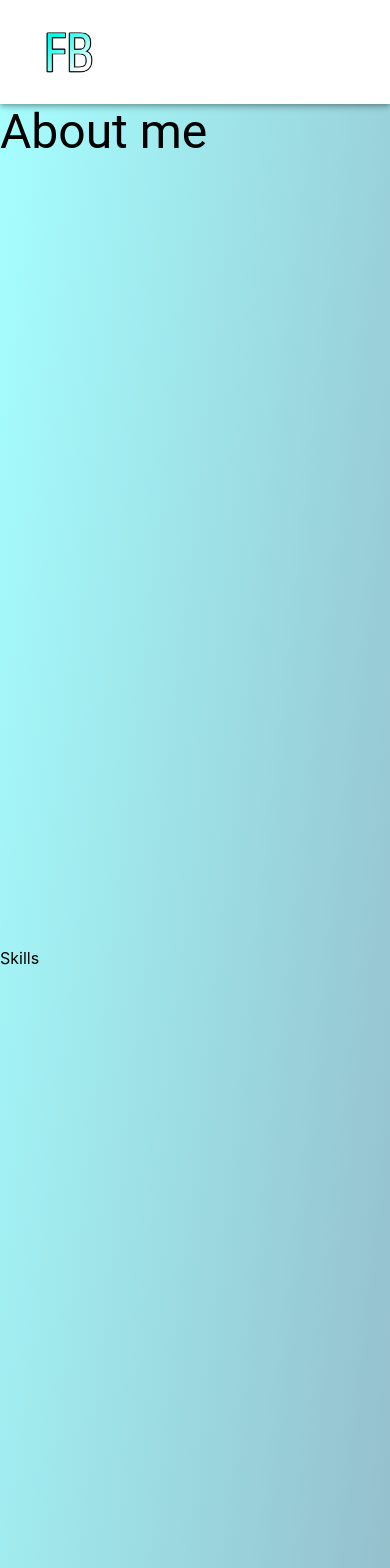
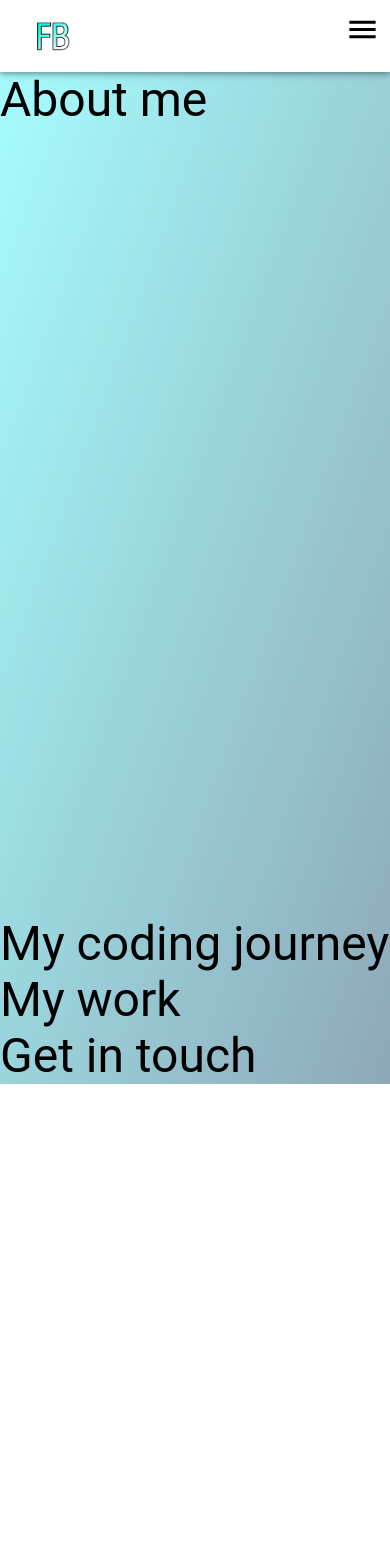
Before and after one commit to facundobacci/Portfolio, a React (Create React App) app: page / in a window 390 px wide. Shown: the top 1568 px of the page. After the commit the page ends 1084 px from the top, so only its background shows below. Built offline with nearby package versions, Linux system fonts and the light colour scheme.

Commit message:
Avances navBar

```diff
--- a/src/App.js
+++ b/src/App.js
@@ -13,7 +13,7 @@ function App() {
       <Navbar/>
       <About title = "About me" id = "about"/>
       <Skills title = "My coding journey" id= "skills"/>
-      <MyWork title = "My work" id= "myWork"/>
+      <MyWork title = "My work" id= "mywork"/>
       <Contact title = "Get in touch" id= "contact"/>
     </div>
   );
--- a/src/Components/About.js
+++ b/src/Components/About.js
@@ -22,7 +22,8 @@ const useStyles = makeStyles((theme) => ({
 
     },
     sectionContent: {
-
+        maxWidth: "80vh",
+        margin: "0 auto",
     }
 
 
--- a/src/Components/Contact.js
+++ b/src/Components/Contact.js
@@ -1,12 +1,13 @@
-import { makeStyles } from '@material-ui/core';
-import React from 'react'
+import { makeStyles, Typography } from '@material-ui/core';
 
 const Contact = ({id,title}) => {
     const classes = useStyles();
     return (
-        <div className= {classes.section}>
-           Contact
-        </div>
+        <div className = {classes.sectionContent} id = {id}>
+               <Typography variant = "h3">
+                   {title}
+               </Typography>
+           </div>
     )
 }
 
--- a/src/Components/MyWork.js
+++ b/src/Components/MyWork.js
@@ -1,12 +1,14 @@
-import { makeStyles } from '@material-ui/core';
-import React from 'react'
+import { makeStyles, Typography } from '@material-ui/core';
+
 
 const MyWork = ({id,title}) => {
     const classes = useStyles();
     return (
-        <div className= {classes.section}>
-           My work
-        </div>
+        <div className = {classes.sectionContent} id = {id}>
+               <Typography variant = "h3">
+                   {title}
+               </Typography>
+           </div>
     )
 }
 const useStyles = makeStyles((theme) => ({
--- a/src/Components/Navbar.js
+++ b/src/Components/Navbar.js
@@ -1,10 +1,13 @@
-import { AppBar, List, makeStyles, Toolbar } from '@material-ui/core'
+import { AppBar, List, makeStyles, Toolbar, IconButton, Drawer } from '@material-ui/core'
 import logo from "../Images/logo.jfif"
 import { Link, animateScroll as scroll } from "react-scroll"
 import { InfoTwoToneIcon } from '@material-ui/icons/InfoTwoTone'
 import { EmojiObjectsTwoToneIcon } from '@material-ui/icons/EmojiObjectsTwoTone'
 import { BuildTwoToneIcon } from '@material-ui/icons/BuildTwoTone'
 import { ContactMailTwoToneIcon } from '@material-ui/icons/ContactMailTwoTone'
+import MenuIcon from '@material-ui/icons/Menu'
+import { useState } from 'react'
+import CancelIcon from "@material-ui/icons/Cancel"
 
 const links = [
 
@@ -35,24 +38,44 @@ const links = [
 
 const Navbar = () => {
     const classes = useStyles();
+    const [open, setOpen] = useState(false)
     return (
-        <AppBar position = "sticky" className = {classes.root}>
+        <>
+        <AppBar position = "sticky" className = {classes.root2}>
            <Toolbar className = {classes.toolbar}>
                 <img src= {logo} className = {classes.logo} alt = "Logo"/>
                 <List className = {classes.menu}>
                     {
                         links.map(({id,text},index)=>(
-                            <Link key={index} to = {id} spy = {true} smoot = {true} duration= {500} offset={-70}> {text} </Link>
+                            <Link key={index}
+                                to = {id}
+                                spy = {true}
+                                activeClass="active"
+                                smooth = {true}
+                                duration= {500}
+                                offset={-70}>
+                                {text}
+                            </Link>
                         ))
                     }
                 </List>
+                <IconButton edge= "end" className = {classes.menuButton}>
+                    <MenuIcon fontSize= "large"/>
+                </IconButton>
+
            </Toolbar>
         </AppBar>
+        <Drawer anchor= "right" open = {open} onClose={()=>setOpen(false)}>
+            <IconButton className={classes.menuButton} onClick={()=>setOpen(false)}>
+                <CancelIcon/>
+            </IconButton>
+        </Drawer>
+        </>
     )
 }
 
 const useStyles = makeStyles((theme) => ({
-    root:{
+    root2:{
         backgroundColor: "#ffffff",
         top: 0,
         left: 0,
@@ -66,7 +89,7 @@ const useStyles = makeStyles((theme) => ({
     },
 
     logo:{
-      height: "6.5rem",
+      height: "4.5rem",
       objectFit : "contain",
       "&:hover":{
           cursor: "pointer"
@@ -81,8 +104,22 @@ const useStyles = makeStyles((theme) => ({
             fontSize: "1.4rem",
             fontWeight: "bold",
             marginLeft: theme.spacing(3),
+        },
+        "& a:hover":{
+            cursor: "pointer",
+            color: "slateBlue",
+        },
+    },
+    menuButton: {
+        display: "none",
+        [theme.breakpoints.down("sm")]:{
+            display:"block",
+            color: "black",
+            position: "absolute",
+            top: 0,
+            right: 10,
         }
-    },
+    }
 
 
 
--- a/src/Components/Skills.js
+++ b/src/Components/Skills.js
@@ -1,12 +1,14 @@
-import { makeStyles } from '@material-ui/core';
+import { makeStyles, Typography } from '@material-ui/core';
 import React from 'react'
 
 const Skills = ({id,title}) => {
     const classes = useStyles();
     return (
-        <div className= {classes.section}>
-           Skills
-        </div>
+        <div className = {classes.sectionContent} id = {id}>
+               <Typography variant = "h3">
+                   {title}
+               </Typography>
+           </div>
     )
 }
 const useStyles = makeStyles((theme) => ({
```
